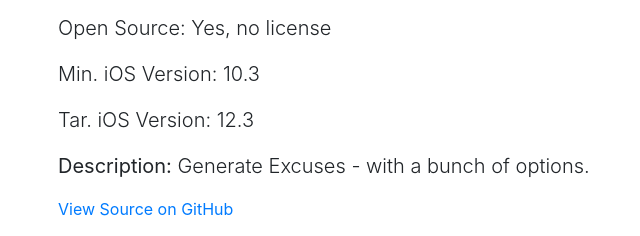
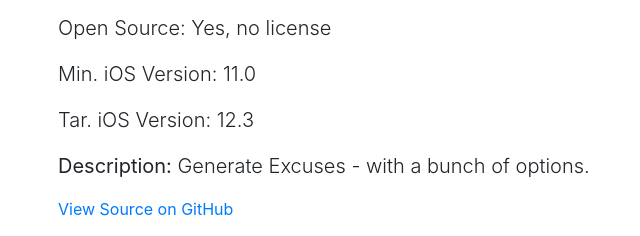
Before and after one commit to ptgms/ptgms.github.io, a plain HTML site: page repo/Files/excusemaker/index.html in a window 1280 px wide. Shown: the part 139-375 px from the top of the page, 27-667 px from the left. Drawn offline with Linux system fonts and the light colour scheme.

Commit message:
update excusemaker to new cells

```diff
--- a/repo/Files/excusemaker/index.html
+++ b/repo/Files/excusemaker/index.html
@@ -17,7 +17,7 @@
             <p class="lead">Identifier: xyz.ptgms.excusemaker</p>
             <p class="lead">Author: ptgms</p>
             <p class="lead">Open Source: Yes, no license</p>
-            <p class="lead">Min. iOS Version: 10.3</p>
+            <p class="lead">Min. iOS Version: 11.0</p>
             <p class="lead">Tar. iOS Version: 12.3</p>
             <p class="lead"><b>Description:</b> Generate Excuses - with a bunch of options.</p>
             <a href="https://github.com/ptgms/ExcuseMaker">View Source on GitHub</a>
```
